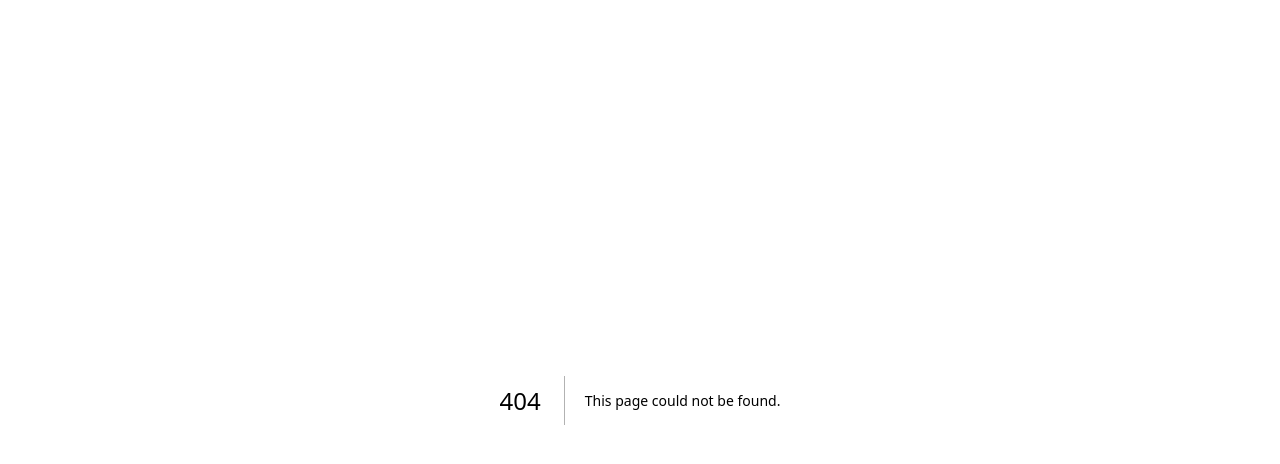
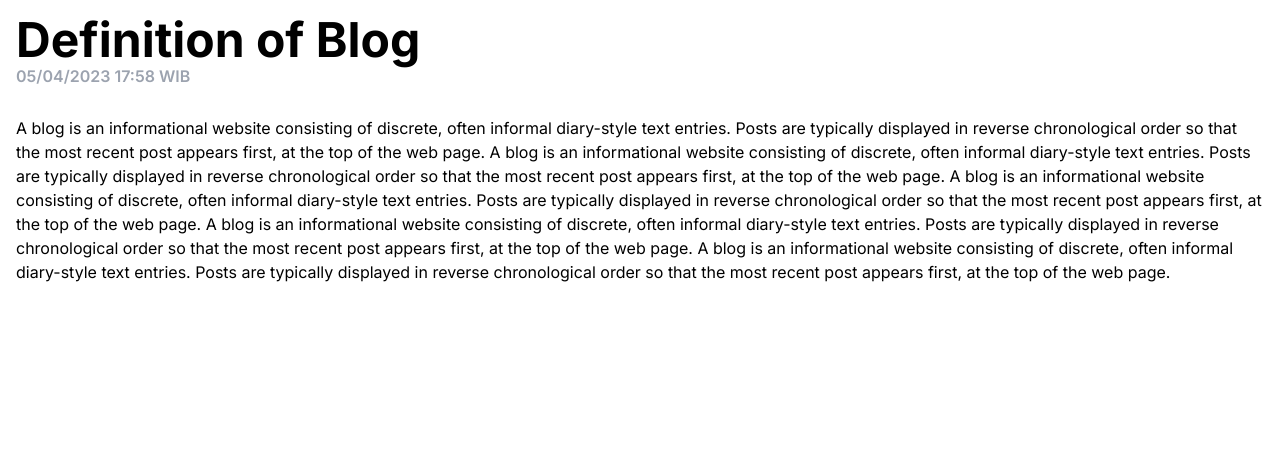
Before and after one commit to RafiMoreno/nextjs-blog, a Next.js app: page /blog/0 in a window 1280 px wide. Before the commit this address had no page. Shown: the top 464 px of the page. Built offline with nearby package versions, Linux system fonts and the light colour scheme.

Commit message:
feat: dynamic routed individual blog post

```diff
--- /dev/null
+++ b/app/blog/[id]/page.tsx
@@ -0,0 +1,13 @@
+import { promises as fs } from "fs";
+
+export default async function Page({ params }: { params: { id: string } }) {
+    const file = await fs.readFile(process.cwd() + "/app/blogs.json", "utf8");
+    const data = JSON.parse(file);
+    return (
+        <div className="flex flex-col p-4">
+            <p className="text-5xl font-bold">{data[params.id].title}</p>
+            <p className="text-md text-gray-400 font-semibold">{data[params.id].publication_date}</p>
+            <p className="mt-7">{data[params.id].content}</p>
+        </div>
+    )
+  }
```
